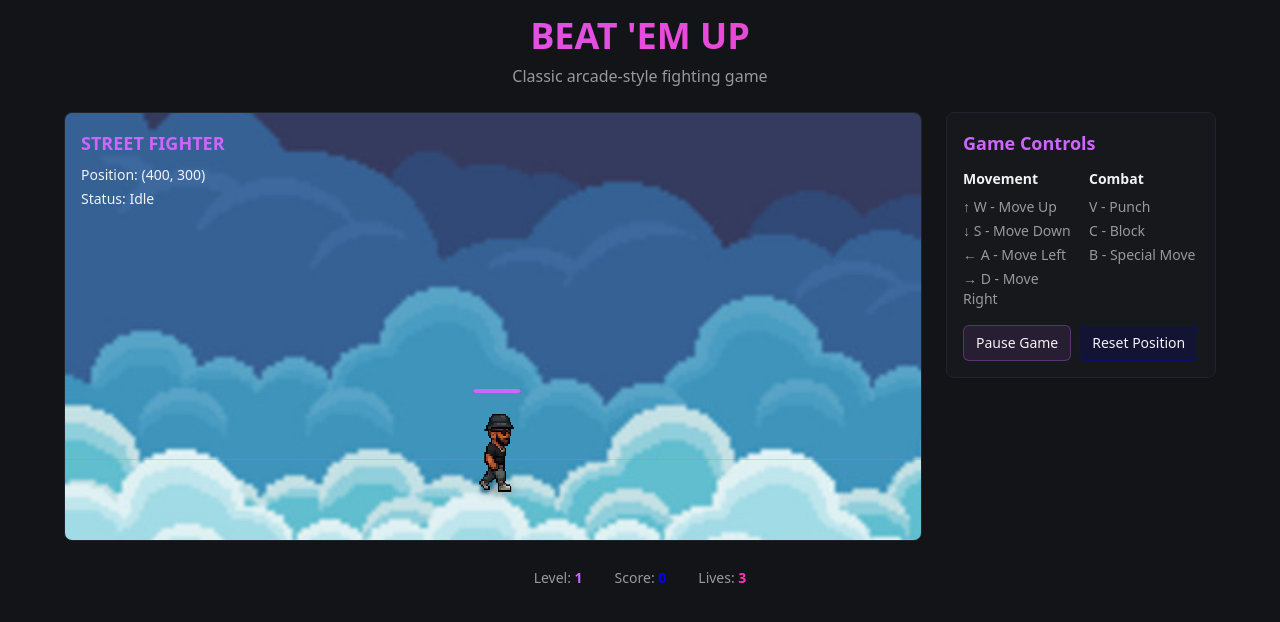
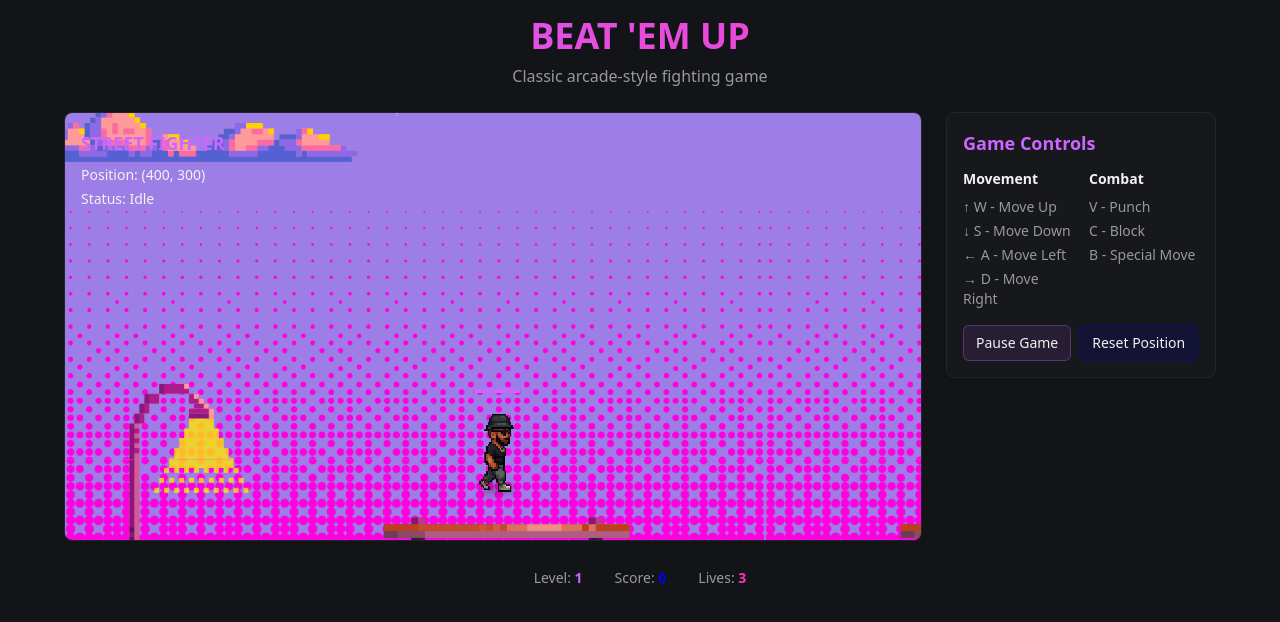
Before and after one commit to nagavisionltd/character-canvas-clan, a React (Vite) app: page / in a window 1280 px wide. Shown: the top 622 px of the page. Built offline with nearby package versions, Linux system fonts and the light colour scheme.

Commit message:
Replace background image
Replace the existing background image with the new one provided by the user.

```diff
--- a/src/components/GameCanvas.tsx
+++ b/src/components/GameCanvas.tsx
@@ -113,7 +113,7 @@ const GameCanvas = () => {
         <div
           className="absolute inset-0"
           style={{
-            backgroundImage: `url('/lovable-uploads/137b4840-b8c4-4775-bb50-3ad020551e83.png')`,
+            backgroundImage: `url('/lovable-uploads/2e559b61-ed53-4594-aa1e-82335f605dbb.png')`,
             backgroundSize: 'cover',
             backgroundPosition: 'center',
             backgroundRepeat: 'no-repeat'
```
Also changed, not shown: public/lovable-uploads/2e559b61-ed53-4594-aa1e-82335f605dbb.png (added).
